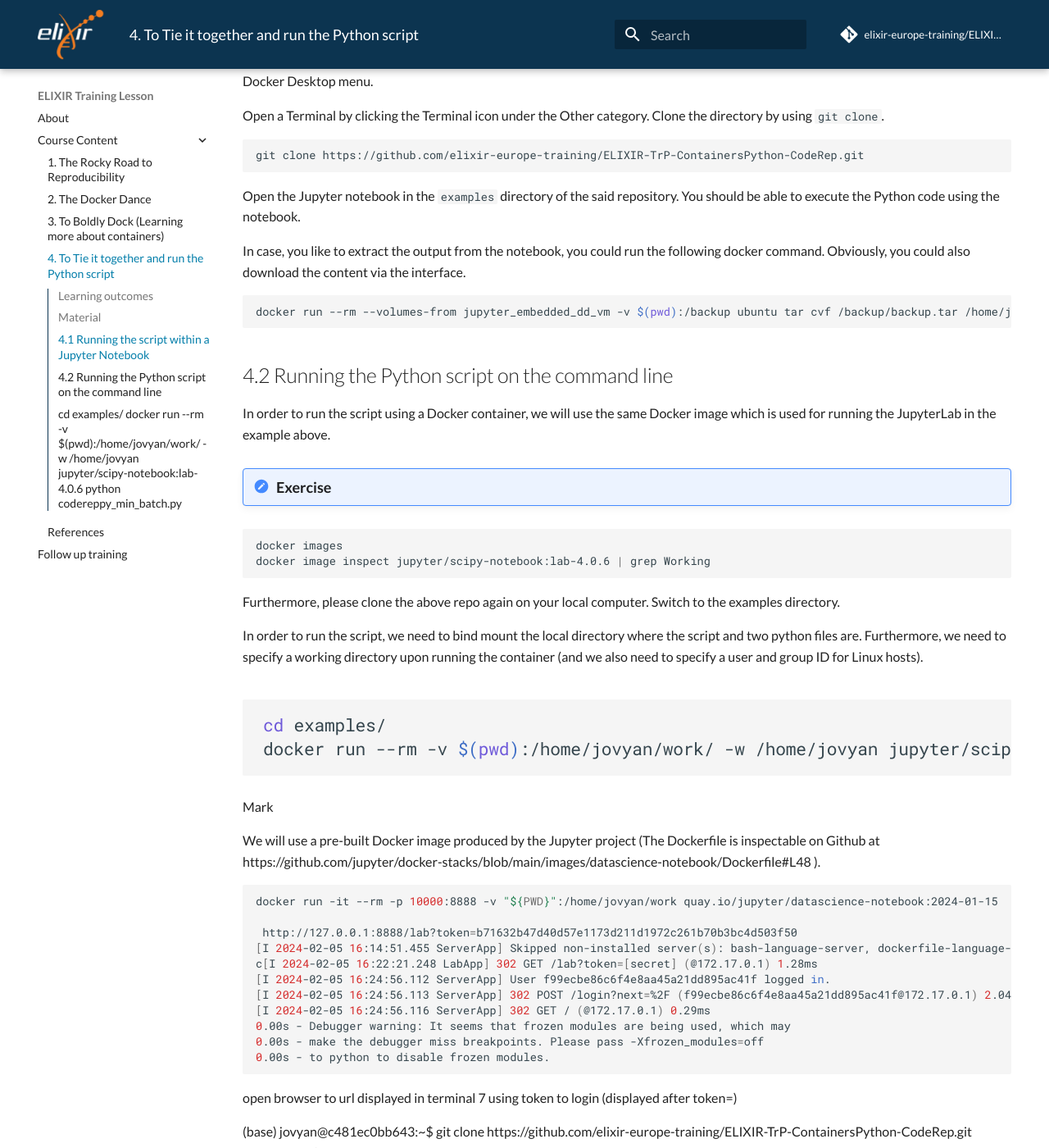
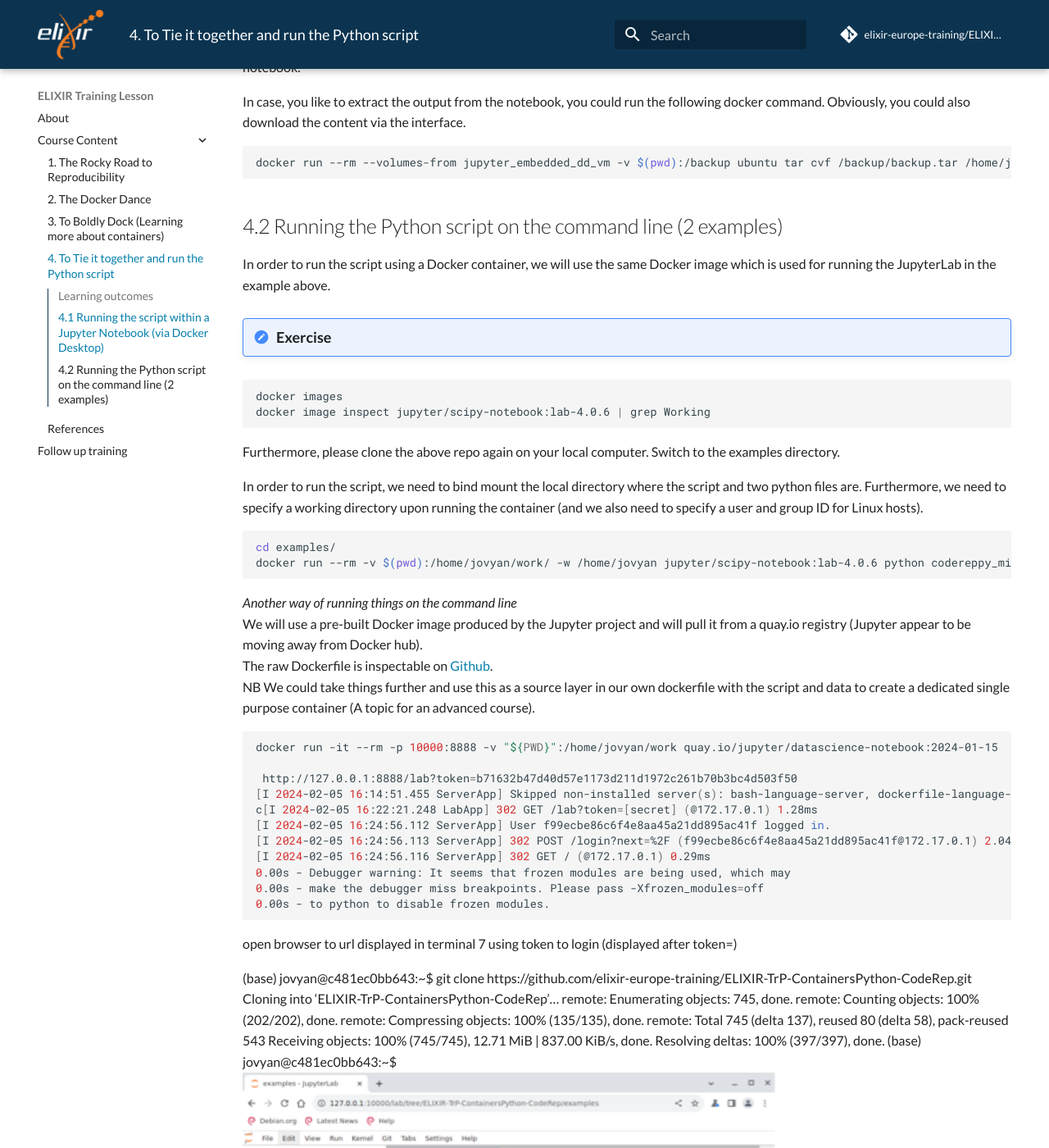
Before and after one commit to elixir-europe-training/ELIXIR-TrP-ContainersPython-CodeRep, an MkDocs documentation site: the page built from docs/chapters/chapter_04.md, in a window 1280 px wide and 1400 px high, scrolled down 935 px. Shown: the whole window at 82% size. Built offline with MkDocs 1.6.1 and Material for MkDocs 9.7.7, drawn with Linux system fonts in a browser that asks for light colours; comment, search, counter and statistics services are not loaded; some of the changed text lies outside the part shown.

Commit message:
Update chapter_04.md
Extend sections and consolidate examples

````diff
--- a/docs/chapters/chapter_04.md
+++ b/docs/chapters/chapter_04.md
@@ -5,15 +5,9 @@
 - run the Python script using a Docker container on your computer.
 - run the Python script using a Juptyer Notebook container on your computer.
 
-## Material
+As is often the case in Computing problems, there are more than a single approach to achieving the goal. We present a few here:
 
-TODO: add overview of necessary files, video, etc
-
-[:fontawesome-solid-file-pdf: Download the presentation](../assets/pdf/docker_dance.pdf){: .md-button }
-
-* Unix command line [E-utilities documentation](https://www.ncbi.nlm.nih.gov/books/NBK179288/)
-
-## 4.1 Running the script within a Jupyter Notebook
+## 4.1 Running the script within a Jupyter Notebook (via Docker Desktop)
 
 We will use Docker to start a JupyterNotebook within the JupyterLabs environment.
 
@@ -41,7 +35,7 @@
 docker run --rm --volumes-from jupyter_embedded_dd_vm -v $(pwd):/backup ubuntu tar cvf /backup/backup.tar /home/jovyan/work
 ```
 
-## 4.2 Running the Python script on the command line
+## 4.2 Running the Python script on the command line (2 examples)
 
 In order to run the script using a Docker container, we will use the same Docker image which is used for running the JupyterLab in the example above.
 
@@ -60,10 +54,11 @@
 cd examples/
 docker run --rm -v $(pwd):/home/jovyan/work/ -w /home/jovyan jupyter/scipy-notebook:lab-4.0.6 python codereppy_min_batch.py
 ```
-------
-Mark
+_Another way of running things on the command line_
+We will use a pre-built Docker image produced by the Jupyter project and will pull it from a quay.io registry (Jupyter appear to be moving away from Docker hub).
+The raw Dockerfile is inspectable on [Github](https://github.com/jupyter/docker-stacks/blob/main/images/datascience-notebook/Dockerfile#L48 ).
+NB We could take things further and use this as a source layer in our own dockerfile with the script and data to create a dedicated single purpose container (A topic for an advanced course).
 
-We will use a pre-built Docker image produced by the Jupyter project (The Dockerfile is inspectable on Github at https://github.com/jupyter/docker-stacks/blob/main/images/datascience-notebook/Dockerfile#L48 ).
 ```sh
 docker run -it --rm -p 10000:8888 -v "${PWD}":/home/jovyan/work quay.io/jupyter/datascience-notebook:2024-01-15
 
@@ -92,4 +87,12 @@
 ![Docker Dance](./../assets/images/docker-jup-nb.png){: style="width:650px;"}
 
 When you have finished with docker you can clear the downloaded Docker images with:
+``` sh
 docker system prune -a
+```
+More information about cleaning up Docker iamages [here](https://www.freecodecamp.org/news/how-to-remove-all-docker-images-a-docker-cleanup-guide/)
+
+
+_Congratulations! You have reached the end of this course._
+We hope that you have learned about this aspect of Reproducible Research and will be able to apply it to your own endeavours!
+* The Elixir CodeRep Containers team *
````
